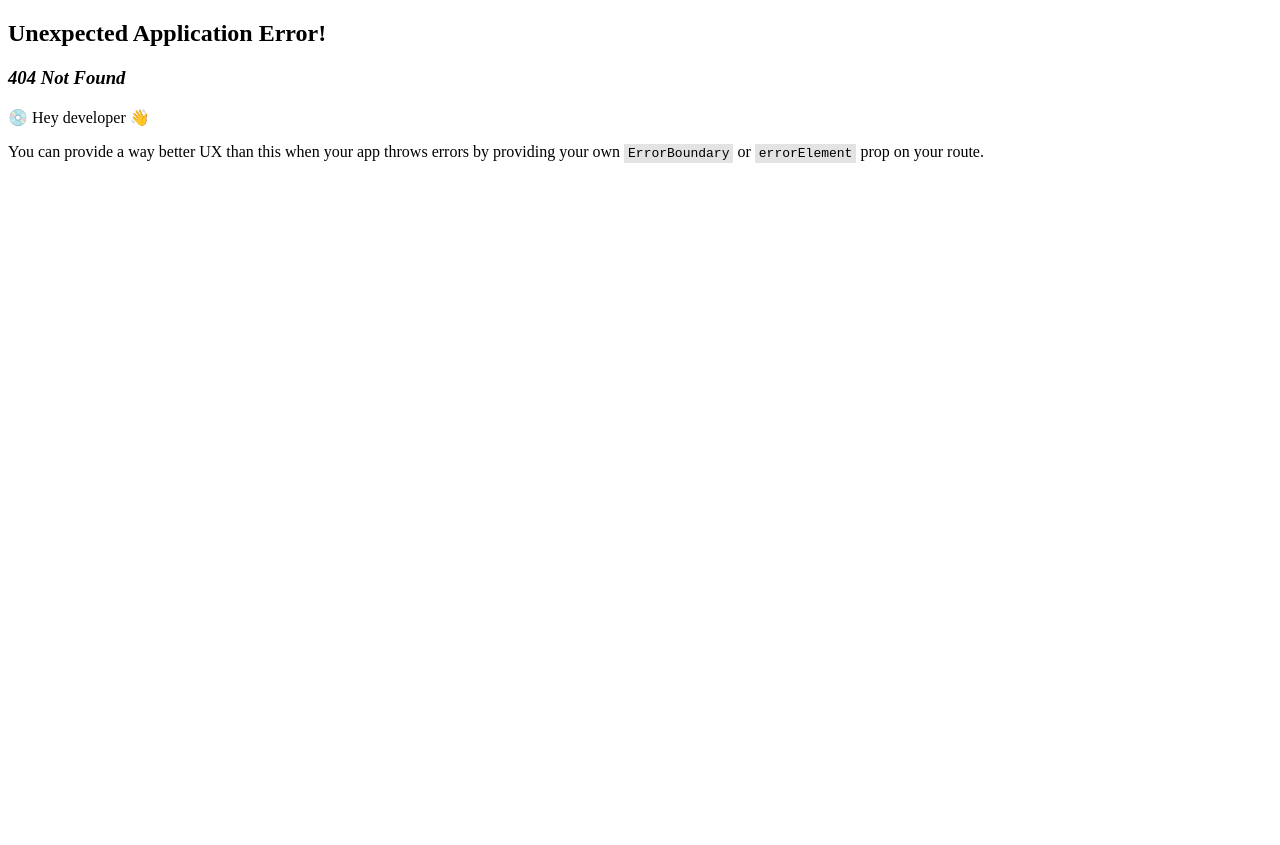
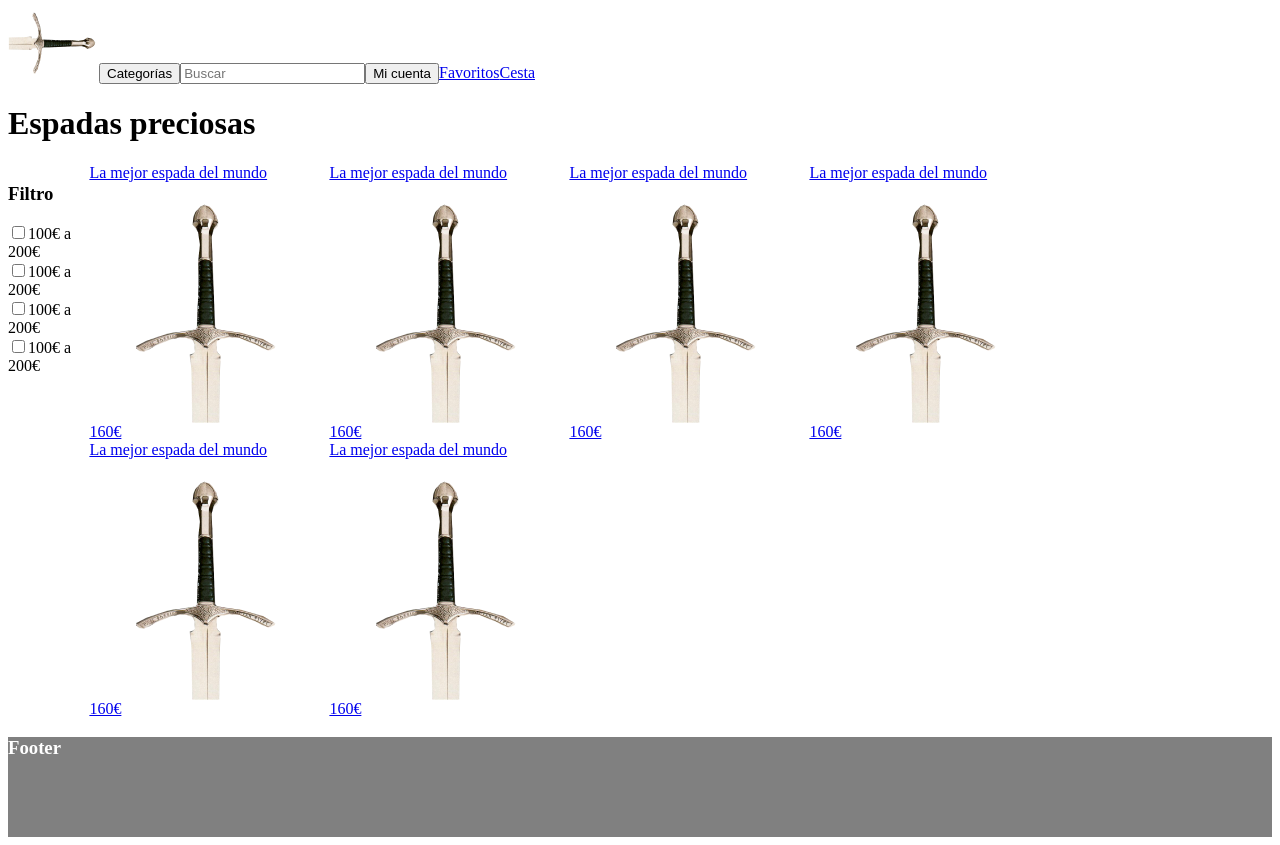
Before and after one commit to marboqmar/pub-repo-tfm, a React (Vite) app: page /categoria in a window 1280 px wide. Before the commit this address had no page. Before the commit the page ends 800 px from the top, so only its background shows below. Built offline with nearby package versions, Linux system fonts and the light colour scheme.

Commit message:
Created basic HTML for items by category page

```diff
--- /dev/null
+++ b/src/ItemsByCategory.tsx
@@ -0,0 +1,20 @@
+import Header from "./components/Header.tsx";
+import Footer from "./components/Footer.tsx";
+import ItemDisplay from "./components/ItemDisplay.tsx";
+import Filter from "./components/Filter.tsx";
+
+const ItemsByCategory = () => {
+    return (
+        <div>
+            <Header />
+            <h1>Espadas preciosas</h1>
+            <div className={'itemDisplayAndFilter'}>
+                <Filter />
+                <ItemDisplay />
+            </div>
+            <Footer />
+        </div>
+    );
+};
+
+export default ItemsByCategory;
--- a/src/ProductDetails.tsx
+++ b/src/ProductDetails.tsx
@@ -5,7 +5,7 @@ const Product = () => {
     return (
         <div className={'product'}>
             <div>
-                <h2>La mejor espada del mundo</h2>
+                <h1>La mejor espada del mundo</h1>
                 <img className={'productImage'} src={'../../public/product-image.png'} alt={'Imagen espada'}/>
             </div>
             <div className={'productInfo'}>
--- a/src/components/Header.tsx
+++ b/src/components/Header.tsx
@@ -4,7 +4,7 @@ const Header = () => {
   return (
       <div>
           <img className={'logo'} src={'../../public/logo.png'} alt={'Website logo'}/>
-          <button className={'categoriesMenu'}>Categorías</button>
+          <Link to={'./categoria'}><button className={'categoriesMenu'}>Categorías</button></Link>
           <input id={'searchBar'} type={'text'} placeholder={'Buscar'} />
           <button className={'myAccountMenu'}>Mi cuenta</button>
           <Link to={'./favoritos'}>Favoritos</Link>
--- a/src/routes.tsx
+++ b/src/routes.tsx
@@ -1,6 +1,7 @@
 import { createBrowserRouter } from 'react-router-dom';
 import App from './App.tsx';
 import Patterns from './scss/views/Patterns.tsx'
+import ItemsByCategory from "./ItemsByCategory.tsx";
 import Favourites from './Favourites.tsx'
 import Cart from './Cart.tsx'
 import ProductDetails from "./ProductDetails.tsx";
@@ -9,6 +10,10 @@ export const router = createBrowserRouter([
     {
         path: '/',
         element: <App />
+    },
+    {
+        path: '/categoria',
+        element: <ItemsByCategory />
     },
     {
         path: '/favoritos',
```
